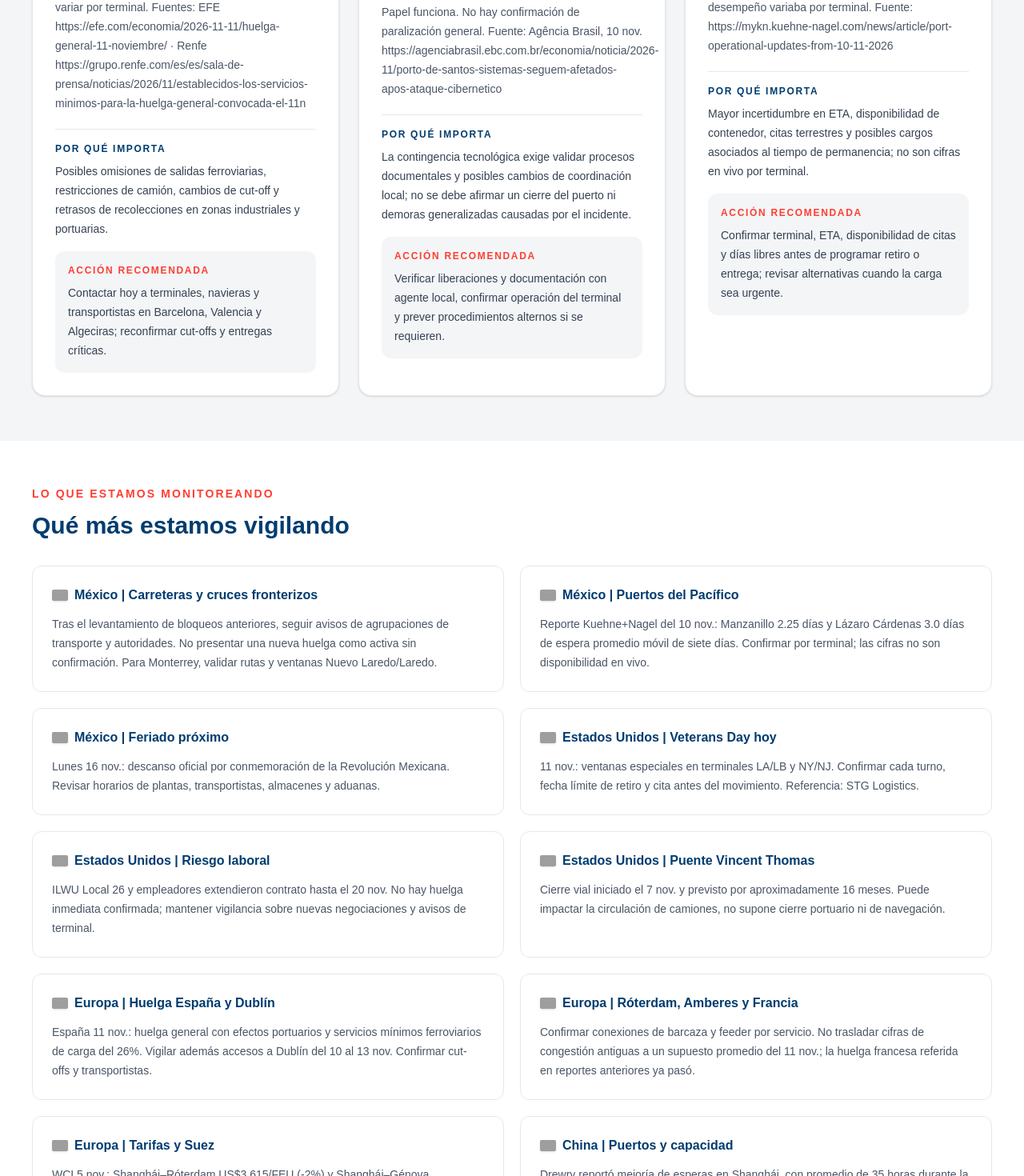
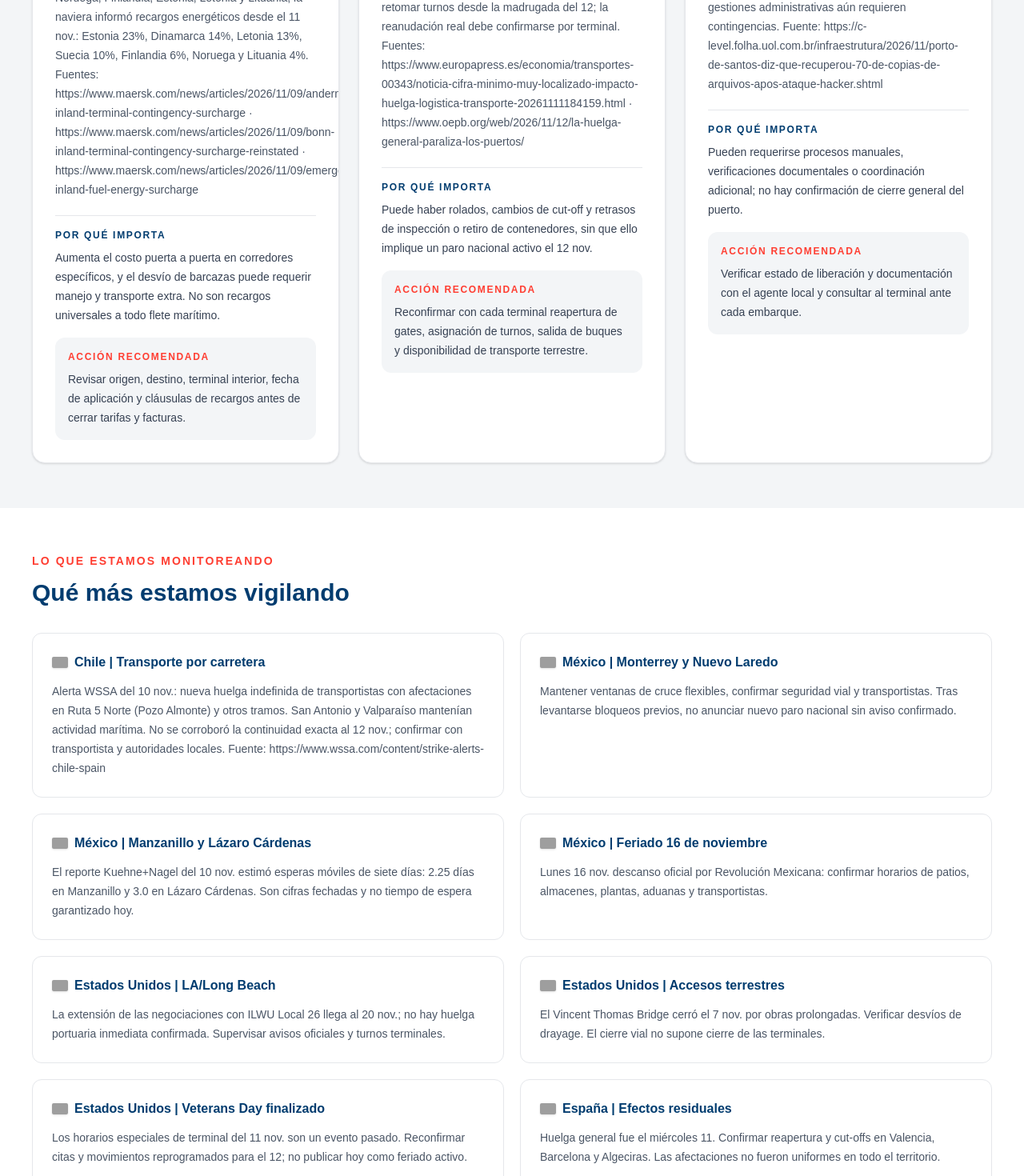
Before and after one commit to astridaubert/daily-news-vgl, a Next.js app: page / in a window 1280 px wide. Shown: the part 1240-2710 px from the top of the page at 80% size. Built offline with nearby package versions, Linux system fonts and the light colour scheme; grey boxes are pictures that could not be loaded.

Commit message:
Update Nov 12 logistics radar with Rhine and Nordic surcharges, Spain aftermath, Santos recovery

```diff
--- a/app/page.tsx
+++ b/app/page.tsx
@@ -1,64 +1,64 @@
 import Image from "next/image";
 
-// DATOS EDITABLES — CORTE 11 NOVIEMBRE 2026
+// DATOS EDITABLES — CORTE 12 NOVIEMBRE 2026
 const brief = {
-fecha:"miércoles 11 de noviembre de 2026",
+fecha:"jueves 12 de noviembre de 2026",
 titulo:"Vector Global Logistics | Radar Logístico Global",
-subtitulo:"11 de noviembre: huelga general con afectaciones portuarias en España; contingencia tecnológica en Santos, Brasil, y presión operativa en Manzanillo y Lázaro Cárdenas, México. Acciones concretas para anticipar retrasos. Veterans Day y los riesgos de LA/Long Beach permanecen en vigilancia.",
+subtitulo:"12 de noviembre: nuevos recargos terrestres de Maersk en el Rin y países nórdicos; España revisa la recuperación de las terminales tras la huelga del 11; Santos informa avances en la recuperación de sistemas. Chile, México, Estados Unidos e India permanecen en vigilancia. Datos fechados y recomendaciones por ruta.",
 noticias:[
-{region:"EUROPA · ESPAÑA",modo:"CRÍTICO · HUELGA HOY",imagen:"https://commons.wikimedia.org/wiki/Special:FilePath/Port_of_Valencia,_August_2026.jpg?width=1200",bandera:"https://flagcdn.com/w40/es.png",fotoCredito:"Drunk un Tbilisi / Wikimedia Commons · CC BY-SA 4.0",fotoUrl:"https://commons.wikimedia.org/wiki/File:Port_of_Valencia,_August_2026.jpg",titular:"Huelga general impacta puertos y transporte de mercancías en España",dato:"Este 11 de noviembre se desarrolla una huelga general de 24 horas. EFE reporta afectaciones en las terminales de Barcelona y especial incidencia en Valencia y Algeciras, según información sindical. Renfe fijó servicios mínimos del 26% para mercancías; el seguimiento y los efectos pueden variar por terminal. Fuentes: EFE https://efe.com/economia/2026-11-11/huelga-general-11-noviembre/ · Renfe https://grupo.renfe.com/es/es/sala-de-prensa/noticias/2026/11/establecidos-los-servicios-minimos-para-la-huelga-general-convocada-el-11n",impacto:"Posibles omisiones de salidas ferroviarias, restricciones de camión, cambios de cut-off y retrasos de recolecciones en zonas industriales y portuarias.",accion:"Contactar hoy a terminales, navieras y transportistas en Barcelona, Valencia y Algeciras; reconfirmar cut-offs y entregas críticas."},
-{region:"BRASIL · SANTOS",modo:"ALTA · SISTEMAS EN RECUPERACIÓN",imagen:"https://commons.wikimedia.org/wiki/Special:FilePath/SantosContainers.JPG?width=1200",bandera:"https://flagcdn.com/w40/br.png",fotoCredito:"Elgaard / Wikimedia Commons · CC BY-SA 3.0",fotoUrl:"https://commons.wikimedia.org/wiki/File:SantosContainers.JPG",titular:"Santos recupera sistemas tras ciberataque; operaciones portuarias continúan",dato:"La Autoridad Portuaria de Santos informó el 10 de noviembre que continúa la recuperación de sistemas administrativos afectados por el ataque iniciado el 6 de noviembre. La navegación y los accesos terrestres siguen operativos y Porto Sem Papel funciona. No hay confirmación de paralización general. Fuente: Agência Brasil, 10 nov. https://agenciabrasil.ebc.com.br/economia/noticia/2026-11/porto-de-santos-sistemas-seguem-afetados-apos-ataque-cibernetico",impacto:"La contingencia tecnológica exige validar procesos documentales y posibles cambios de coordinación local; no se debe afirmar un cierre del puerto ni demoras generalizadas causadas por el incidente.",accion:"Verificar liberaciones y documentación con agente local, confirmar operación del terminal y prever procedimientos alternos si se requieren."},
-{region:"MÉXICO · PACÍFICO",modo:"ALTA · CONGESTIÓN PORTUARIA",imagen:"https://commons.wikimedia.org/wiki/Special:FilePath/Puerto_de_Manzanillo_.jpg?width=1200",bandera:"https://flagcdn.com/w40/mx.png",fotoCredito:"Puerto de Manzanillo / Wikimedia Commons · CC BY-SA 4.0",fotoUrl:"https://commons.wikimedia.org/wiki/File:Puerto_de_Manzanillo_.jpg",titular:"Manzanillo y Lázaro Cárdenas enfrentan esperas y presión en patios",dato:"En su actualización operativa del 10 de noviembre, Kuehne+Nagel reportó esperas promedio móviles de siete días de 2.25 días en Manzanillo y 3.0 días en Lázaro Cárdenas. En Manzanillo persistían acumulación de carga, presión en patios y efectos rezagados del clima; en Lázaro Cárdenas el desempeño variaba por terminal. Fuente: https://mykn.kuehne-nagel.com/news/article/port-operational-updates-from-10-11-2026",impacto:"Mayor incertidumbre en ETA, disponibilidad de contenedor, citas terrestres y posibles cargos asociados al tiempo de permanencia; no son cifras en vivo por terminal.",accion:"Confirmar terminal, ETA, disponibilidad de citas y días libres antes de programar retiro o entrega; revisar alternativas cuando la carga sea urgente."}
+{region:"EUROPA · RIN Y PAÍSES NÓRDICOS",modo:"ALTA · RECARGOS VIGENTES",imagen:"https://images.unsplash.com/photo-1565793298595-6ba897c9151a?w=1200",bandera:"https://flagcdn.com/w40/de.png",titular:"Cargos terrestres por bajo nivel del Rin y combustible en el norte de Europa",dato:"Maersk reintrodujo un cargo de contingencia de EUR 625 por contenedor en Andernach y EUR 175 en Bonn, efectivo desde el 3 nov., además de los cargos por bajo nivel del Rin cuando correspondan. Para embarques Store Door en Dinamarca, Suecia, Noruega, Finlandia, Estonia, Letonia y Lituania, la naviera informó recargos energéticos desde el 11 nov.: Estonia 23%, Dinamarca 14%, Letonia 13%, Suecia 10%, Finlandia 6%, Noruega y Lituania 4%. Fuentes: https://www.maersk.com/news/articles/2026/11/09/andernach-inland-terminal-contingency-surcharge · https://www.maersk.com/news/articles/2026/11/09/bonn-inland-terminal-contingency-surcharge-reinstated · https://www.maersk.com/news/articles/2026/11/09/emergency-inland-fuel-energy-surcharge",impacto:"Aumenta el costo puerta a puerta en corredores específicos, y el desvío de barcazas puede requerir manejo y transporte extra. No son recargos universales a todo flete marítimo.",accion:"Revisar origen, destino, terminal interior, fecha de aplicación y cláusulas de recargos antes de cerrar tarifas y facturas."},
+{region:"EUROPA · ESPAÑA",modo:"ALTA · EFECTOS POSTHUELGA",imagen:"https://commons.wikimedia.org/wiki/Special:FilePath/Port_of_Valencia,_August_2026.jpg?width=1200",bandera:"https://flagcdn.com/w40/es.png",titular:"Tras la huelga del 11, verificar reanudación y carga pendiente",dato:"La huelga general del 11 nov. paralizó operaciones de estiba en terminales de Valencia y Algeciras y afectó operaciones en Barcelona. La asociación logística UNO describió efectos concentrados en determinadas zonas, sin disrupción significativa a nivel nacional. Algunas terminales tenían previsto retomar turnos desde la madrugada del 12; la reanudación real debe confirmarse por terminal. Fuentes: https://www.europapress.es/economia/transportes-00343/noticia-cifra-minimo-muy-localizado-impacto-huelga-logistica-transporte-20261111184159.html · https://www.oepb.org/web/2026/11/12/la-huelga-general-paraliza-los-puertos/",impacto:"Puede haber rolados, cambios de cut-off y retrasos de inspección o retiro de contenedores, sin que ello implique un paro nacional activo el 12 nov.",accion:"Reconﬁrmar con cada terminal reapertura de gates, asignación de turnos, salida de buques y disponibilidad de transporte terrestre."},
+{region:"BRASIL · PUERTO DE SANTOS",modo:"ALTA · AVANCE HOY",imagen:"https://commons.wikimedia.org/wiki/Special:FilePath/SantosContainers.JPG?width=1200",bandera:"https://flagcdn.com/w40/br.png",titular:"Santos recupera cerca de 70% de copias de seguridad tras ciberataque",dato:"Según información publicada el 12 nov., la Autoridad Portuaria de Santos reportó haber recuperado alrededor del 70% de las copias de seguridad afectadas por el incidente del 6 nov. y espera restaurar más servicios internos. Las operaciones marítimas y accesos terrestres continúan; algunas gestiones administrativas aún requieren contingencias. Fuente: https://c-level.folha.uol.com.br/infraestrutura/2026/11/porto-de-santos-diz-que-recuperou-70-de-copias-de-arquivos-apos-ataque-hacker.shtml",impacto:"Pueden requerirse procesos manuales, verificaciones documentales o coordinación adicional; no hay confirmación de cierre general del puerto.",accion:"Verificar estado de liberación y documentación con el agente local y consultar al terminal ante cada embarque."}
 ],
 vigilancia:[
-{titulo:"México | Carreteras y cruces fronterizos",bandera:"https://flagcdn.com/w40/mx.png",texto:"Tras el levantamiento de bloqueos anteriores, seguir avisos de agrupaciones de transporte y autoridades. No presentar una nueva huelga como activa sin confirmación. Para Monterrey, validar rutas y ventanas Nuevo Laredo/Laredo."},
-{titulo:"México | Puertos del Pacífico",bandera:"https://flagcdn.com/w40/mx.png",texto:"Reporte Kuehne+Nagel del 10 nov.: Manzanillo 2.25 días y Lázaro Cárdenas 3.0 días de espera promedio móvil de siete días. Confirmar por terminal; las cifras no son disponibilidad en vivo."},
-{titulo:"México | Feriado próximo",bandera:"https://flagcdn.com/w40/mx.png",texto:"Lunes 16 nov.: descanso oficial por conmemoración de la Revolución Mexicana. Revisar horarios de plantas, transportistas, almacenes y aduanas."},
-{titulo:"Estados Unidos | Veterans Day hoy",bandera:"https://flagcdn.com/w40/us.png",texto:"11 nov.: ventanas especiales en terminales LA/LB y NY/NJ. Confirmar cada turno, fecha límite de retiro y cita antes del movimiento. Referencia: STG Logistics."},
-{titulo:"Estados Unidos | Riesgo laboral",bandera:"https://flagcdn.com/w40/us.png",texto:"ILWU Local 26 y empleadores extendieron contrato hasta el 20 nov. No hay huelga inmediata confirmada; mantener vigilancia sobre nuevas negociaciones y avisos de terminal."},
-{titulo:"Estados Unidos | Puente Vincent Thomas",bandera:"https://flagcdn.com/w40/us.png",texto:"Cierre vial iniciado el 7 nov. y previsto por aproximadamente 16 meses. Puede impactar la circulación de camiones, no supone cierre portuario ni de navegación."},
-{titulo:"Europa | Huelga España y Dublín",bandera:"https://flagcdn.com/w40/ie.png",texto:"España 11 nov.: huelga general con efectos portuarios y servicios mínimos ferroviarios de carga del 26%. Vigilar además accesos a Dublín del 10 al 13 nov. Confirmar cut-offs y transportistas."},
-{titulo:"Europa | Róterdam, Amberes y Francia",bandera:"https://flagcdn.com/w40/nl.png",texto:"Confirmar conexiones de barcaza y feeder por servicio. No trasladar cifras de congestión antiguas a un supuesto promedio del 11 nov.; la huelga francesa referida en reportes anteriores ya pasó."},
-{titulo:"Europa | Tarifas y Suez",bandera:"https://flagcdn.com/w40/nl.png",texto:"WCI 5 nov.: Shanghái–Róterdam US$3,615/FEU (-2%) y Shanghái–Génova US$4,166/FEU (estable). Drewry advierte riesgo de llegadas simultáneas por Suez y Cabo de Buena Esperanza."},
-{titulo:"China | Puertos y capacidad",bandera:"https://flagcdn.com/w40/cn.png",texto:"Drewry reportó mejoría de esperas en Shanghái, con promedio de 35 horas durante la semana anterior al 5 nov. Confirmar cut-offs y blank sailings específicos; no asumir que el promedio aplica a todas las terminales."},
-{titulo:"Asia | Medio Oriente y rutas marítimas",bandera:"https://flagcdn.com/w40/sg.png",texto:"Monitorear recargos y rutas por Suez y estrecho de Ormuz según servicio y naviera. No extrapolar disrupciones del Medio Oriente automáticamente a todos los embarques Asia–México."},
-{titulo:"Brasil | Santos y aduanas",bandera:"https://flagcdn.com/w40/br.png",texto:"Autoridad Portuaria confirma recuperación gradual de sistemas tras ciberataque del 6 nov., sin paralización de movimientos marítimos o accesos terrestres. Confirmar documentación y liberaciones; no atribuir demoras generalizadas sin evidencia."},
-{titulo:"India | Diwali y disponibilidad",bandera:"https://flagcdn.com/w40/in.png",texto:"Después de Diwali del 8 nov., verificar horarios de plantas, choferes y gates de Mundra, Nhava Sheva y Chennai. No atribuir cierres actuales al ciclón Arnab sin aviso meteorológico oficial."},
-{titulo:"Calendario | Fechas clave",bandera:"",texto:"11 nov.: Veterans Day y horarios especiales EE. UU. · 12 nov.: vigilar accesos en Dublín · 16 nov.: descanso oficial México · 20 nov.: fin de la extensión laboral PMA–ILWU Local 26."}
+{titulo:"Chile | Transporte por carretera",bandera:"https://flagcdn.com/w40/cl.png",texto:"Alerta WSSA del 10 nov.: nueva huelga indefinida de transportistas con afectaciones en Ruta 5 Norte (Pozo Almonte) y otros tramos. San Antonio y Valparaíso mantenían actividad marítima. No se corroboró la continuidad exacta al 12 nov.; confirmar con transportista y autoridades locales. Fuente: https://www.wssa.com/content/strike-alerts-chile-spain"},
+{titulo:"México | Monterrey y Nuevo Laredo",bandera:"https://flagcdn.com/w40/mx.png",texto:"Mantener ventanas de cruce flexibles, confirmar seguridad vial y transportistas. Tras levantarse bloqueos previos, no anunciar nuevo paro nacional sin aviso confirmado."},
+{titulo:"México | Manzanillo y Lázaro Cárdenas",bandera:"https://flagcdn.com/w40/mx.png",texto:"El reporte Kuehne+Nagel del 10 nov. estimó esperas móviles de siete días: 2.25 días en Manzanillo y 3.0 en Lázaro Cárdenas. Son cifras fechadas y no tiempo de espera garantizado hoy."},
+{titulo:"México | Feriado 16 de noviembre",bandera:"https://flagcdn.com/w40/mx.png",texto:"Lunes 16 nov. descanso oficial por Revolución Mexicana: confirmar horarios de patios, almacenes, plantas, aduanas y transportistas."},
+{titulo:"Estados Unidos | LA/Long Beach",bandera:"https://flagcdn.com/w40/us.png",texto:"La extensión de las negociaciones con ILWU Local 26 llega al 20 nov.; no hay huelga portuaria inmediata confirmada. Supervisar avisos oficiales y turnos terminales."},
+{titulo:"Estados Unidos | Accesos terrestres",bandera:"https://flagcdn.com/w40/us.png",texto:"El Vincent Thomas Bridge cerró el 7 nov. por obras prolongadas. Verificar desvíos de drayage. El cierre vial no supone cierre de las terminales."},
+{titulo:"Estados Unidos | Veterans Day finalizado",bandera:"https://flagcdn.com/w40/us.png",texto:"Los horarios especiales de terminal del 11 nov. son un evento pasado. Reconﬁrmar citas y movimientos reprogramados para el 12; no publicar hoy como feriado activo."},
+{titulo:"España | Efectos residuales",bandera:"https://flagcdn.com/w40/es.png",texto:"Huelga general fue el miércoles 11. Confirmar reapertura y cut-offs en Valencia, Barcelona y Algeciras. Las afectaciones no fueron uniformes en todo el territorio."},
+{titulo:"Alemania | Bajo nivel del Rin",bandera:"https://flagcdn.com/w40/de.png",texto:"Maersk: Andernach EUR 625/contenedor y Bonn EUR 175/contenedor, vigentes desde 3 nov. para carga elegible. Pueden sumarse recargos por bajo nivel."},
+{titulo:"Nórdicos y Bálticos | Combustible",bandera:"https://flagcdn.com/w40/dk.png",texto:"Maersk aplica desde 11 nov. recargo en envíos Store Door: Estonia 23%, Dinamarca 14%, Letonia 13%, Suecia 10%, Finlandia 6%, Noruega y Lituania 4%. No aplica automáticamente a todos los servicios."},
+{titulo:"China | Espacio y conexiones",bandera:"https://flagcdn.com/w40/cn.png",texto:"Último WCI verificable en el corte consultado: 5 nov. por USD 4,389/FEU global. Validar blank sailings y cut-offs por naviera y terminal; no actualizar una cifra sin publicación fuente."},
+{titulo:"India | Operación post-Diwali",bandera:"https://flagcdn.com/w40/in.png",texto:"Reconfirmar horarios de fábricas, choferes y terminales en Nhava Sheva, Mundra y Chennai. No atribuir cierres portuarios a ciclones no verificados."},
+{titulo:"Brasil | Recuperación de Santos",bandera:"https://flagcdn.com/w40/br.png",texto:"Fuente del 12 nov. reporta 70% de copias de seguridad recuperadas tras ciberataque; sin cierre de navegación ni accesos terrestres. Verificar documentos por operación."},
+{titulo:"Próximas fechas | Vigilancia",bandera:"",texto:"16 nov.: feriado México; 20 nov.: plazo de negociación ILWU Local 26; monitorear noticias y avisos posteriores a la huelga española del 11."}
 ],
 metricas:[
-{indicador:"Drewry WCI global",valor:"US$4,389",tendencia:"Por FEU; -1% semanal · 5 nov."},
-{indicador:"Shanghái → Los Ángeles",valor:"US$7,539",tendencia:"Por FEU; sin cambio · 5 nov."},
-{indicador:"Shanghái → Nueva York",valor:"US$9,303",tendencia:"Por FEU; -3% semanal · 5 nov."},
-{indicador:"Shanghái → Róterdam",valor:"US$3,615",tendencia:"Por FEU; -2% semanal · 5 nov."},
-{indicador:"Shanghái → Génova",valor:"US$4,166",tendencia:"Por FEU; estable · 5 nov."},
-{indicador:"LA/LB · plazo laboral",valor:"20 nov.",tendencia:"Prórroga ILWU Local 26."},
-{indicador:"Vincent Thomas Bridge",valor:"~16 meses",tendencia:"Cierre vial desde 7 nov.; puertos abiertos."},
-{indicador:"Veterans Day",valor:"11 nov.",tendencia:"Turnos portuarios especiales hoy."}
+{indicador:"Recargo Andernach",valor:"€625",tendencia:"Por contenedor elegible, Maersk; desde 3 nov."},
+{indicador:"Recargo Bonn",valor:"€175",tendencia:"Por contenedor elegible, Maersk; desde 3 nov."},
+{indicador:"Estonia · combustible",valor:"+23%",tendencia:"Store Door Maersk; desde 11 nov."},
+{indicador:"Dinamarca · combustible",valor:"+14%",tendencia:"Store Door Maersk; desde 11 nov."},
+{indicador:"Santos · recuperación",valor:"~70%",tendencia:"Copias de seguridad, reporte 12 nov."},
+{indicador:"Drewry WCI global",valor:"US$4,389",tendencia:"Por FEU; último dato verificado 5 nov., no dato de hoy."},
+{indicador:"Manzanillo · espera",valor:"2.25 días",tendencia:"Promedio móvil 7 días; reporte 10 nov."},
+{indicador:"LA/LB · plazo laboral",valor:"20 nov.",tendencia:"Fin de prórroga contractual ILWU Local 26."}
 ],
 recomendaciones:[
-"HOY · EE. UU.: revisar horarios de Veterans Day por terminal y citas de drayage; no asumir operación normal en LA/LB y NY/NJ.",
-"LA/LB: seguir negociaciones ILWU Local 26 hasta el 20 nov. y programar desvíos terrestres por cierre del Vincent Thomas Bridge.",
-"México: validar hoy patios y disponibilidad de cita por terminal en Manzanillo (2.25 días) y Lázaro Cárdenas (3.0 días), con datos móviles reportados el 10 nov.; revisar Nuevo Laredo y feriado del 16 nov.",
-"Europa: priorizar España por huelga general del 11 nov. en Barcelona, Valencia y Algeciras y 26% de servicios mínimos ferroviarios de carga; vigilar también Dublín.",
-"China y Asia: revisar cut-offs, espacio y blank sailings de cada ruta; evaluar recargos Suez/seguridad solo en servicios aplicables.",
-"India: reconfirmar horarios de plantas y disponibilidad de equipo y camiones tras Diwali; verificar avisos meteorológicos oficiales.",
-"Brasil: coordinar documentación y liberaciones en Santos durante recuperación de sistemas tras ciberataque; la autoridad portuaria confirma continuidad operativa.",
-"Fuentes: Drewry (5 nov.) https://www.drewry.co.uk/supply-chain-advisors/world-container-index-weekly-update · Reuters (9 nov.) https://www.reuters.com/business/world-at-work/los-angeles-long-beach-port-employers-extend-negotiations-with-watchmen-union-2026-11-09/ · Maersk (4 nov.) https://www.maersk.com/news/articles/2026/11/04/vincent-thomas-bridge-closure-port-operations-advisory · STG https://www.stgusa.com/alerts/notice-la-lb-and-ny-nj-port-terminals-veterans-day-schedule-2/"
+"Europa: verificar de inmediato cargos de contingencia para Andernach y Bonn y las nuevas tasas de combustible de Maersk en Nórdicos/Bálticos antes de emitir cotizaciones door-to-door.",
+"España: llamar a las terminales específicas de Valencia, Algeciras y Barcelona para confirmar gates, cut-offs y salidas reprogramadas tras huelga del 11 nov.",
+"Brasil: corroborar con agente local el proceso documental en Santos durante la recuperación de sistemas, sin describir el puerto como cerrado.",
+"Chile: consultar al transportista restricciones de carretera reportadas desde el 10 nov.; no afirmar que siguen activas sin reporte local del 12.",
+"EE. UU.: monitorear negociación LA/Long Beach con plazo del 20 nov. y preparar rutas alternas por Vincent Thomas Bridge.",
+"México: confirmar Nuevo Laredo, Manzanillo y Lázaro Cárdenas; anticipar el feriado del lunes 16 nov.",
+"India y Asia: confirmar espacio, cut-offs y disponibilidad terrestre después de Diwali; no extrapolar esperas desactualizadas.",
+"Fuentes: Maersk Rin https://www.maersk.com/news/articles/2026/11/09/andernach-inland-terminal-contingency-surcharge · Maersk Nórdicos https://www.maersk.com/news/articles/2026/11/09/emergency-inland-fuel-energy-surcharge · España https://www.europapress.es/economia/transportes-00343/noticia-cifra-minimo-muy-localizado-impacto-huelga-logistica-transporte-20261111184159.html · Santos https://c-level.folha.uol.com.br/infraestrutura/2026/11/porto-de-santos-diz-que-recuperou-70-de-copias-de-arquivos-apos-ataque-hacker.shtml"
 ]
 };
 const retrasos=[
-{puerto:"EE. UU. · LA/Long Beach",tiempo:"20 nov.",estado:"Prórroga laboral ILWU Local 26; sin huelga activa confirmada."},
-{puerto:"EE. UU. · LA/LB y NY/NJ",tiempo:"11 nov.",estado:"Veterans Day: horarios especiales de terminal; verificar citas."},
-{puerto:"EE. UU. · Vincent Thomas Bridge",tiempo:"Desde 7 nov.",estado:"Cierre vial por ~16 meses; terminales abiertas."},
-{puerto:"México · Manzanillo",tiempo:"2.25 días",estado:"Espera móvil 7 días reportada el 10 nov. por Kuehne+Nagel; confirmar terminal."},
-{puerto:"México · Lázaro Cárdenas",tiempo:"3.0 días",estado:"Espera móvil 7 días reportada el 10 nov. por Kuehne+Nagel; desempeño variable por terminal."},
-{puerto:"China · Shanghái",tiempo:"35 horas",estado:"Promedio de la semana anterior según Drewry 5 nov.; no dato en vivo."},
-{puerto:"Europa · España",tiempo:"11 nov.",estado:"Huelga general; Renfe mercancías con servicios mínimos del 26%. Confirmar puertos y rutas."},
-{puerto:"India · Nhava Sheva",tiempo:"11 nov. · verificar",estado:"Confirmar disponibilidad y horarios tras Diwali."},
-{puerto:"Brasil · Santos",tiempo:"11 nov. · verificar",estado:"Recuperación de sistemas administrativos tras ciberataque; puerto operativo."}
+{puerto:"España · Valencia/Algeciras",tiempo:"12 nov. · verificar",estado:"Reanudación de operaciones posthuelga del 11; consultar terminal."},
+{puerto:"España · Barcelona",tiempo:"12 nov. · verificar",estado:"Validar gates y cut-offs tras suspensión de turnos el 11."},
+{puerto:"Alemania · Andernach",tiempo:"€625",estado:"Contingencia por bajo nivel del Rin; por contenedor elegible desde 3 nov."},
+{puerto:"Alemania · Bonn",tiempo:"€175",estado:"Contingencia por bajo nivel del Rin; por contenedor elegible desde 3 nov."},
+{puerto:"Brasil · Santos",tiempo:"~70%",estado:"Copias de seguridad recuperadas según reporte 12 nov.; puerto operativo."},
+{puerto:"México · Manzanillo",tiempo:"2.25 días",estado:"Espera móvil 7 días, reportada el 10 nov.; no cifra en vivo."},
+{puerto:"México · Lázaro Cárdenas",tiempo:"3.0 días",estado:"Espera móvil 7 días, reportada el 10 nov.; no cifra en vivo."},
+{puerto:"Chile · Accesos terrestres",tiempo:"12 nov. · verificar",estado:"Alerta huelga transportistas emitida el 10; estado actual por confirmar."},
+{puerto:"EE. UU. · LA/Long Beach",tiempo:"20 nov.",estado:"Plazo negociación laboral ILWU Local 26, sin huelga activa confirmada."}
 ];
-// Corte editorial 11 nov. 2026; datos de mercado fechados en su última publicación disponible.
+// Corte editorial 12 nov. 2026. Riesgos no son necesariamente interrupciones activas; fuentes y observaciones fechadas.
 
 // ======================================================
 // NO EDITAR DEBAJO DE ESTA LÍNEA
```
